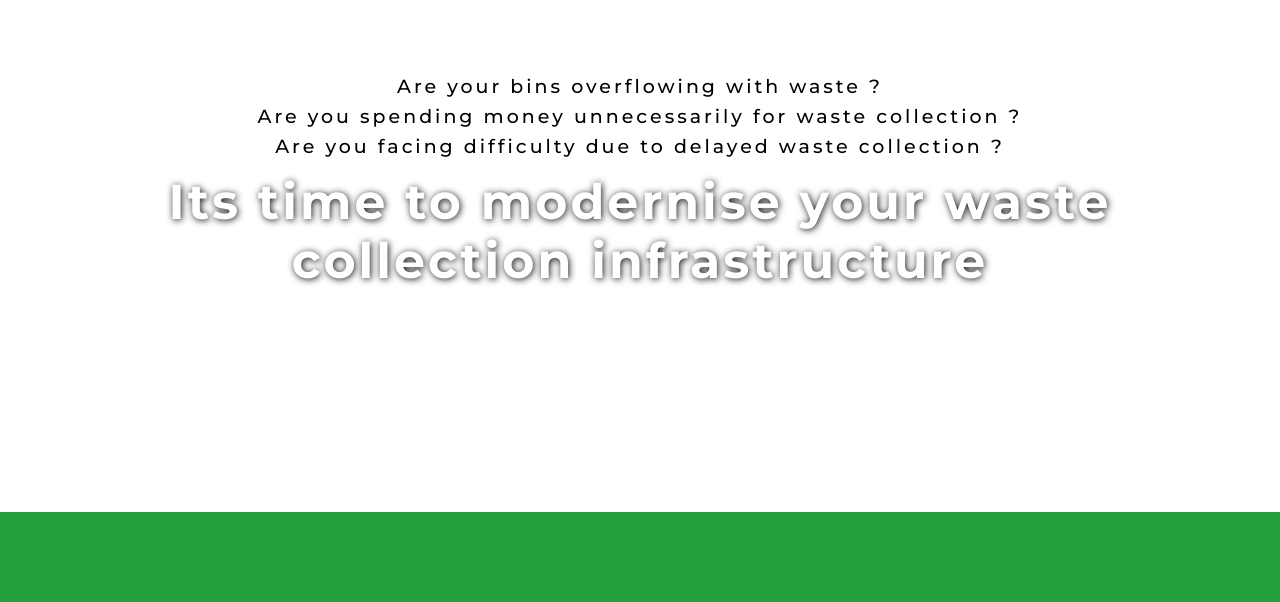
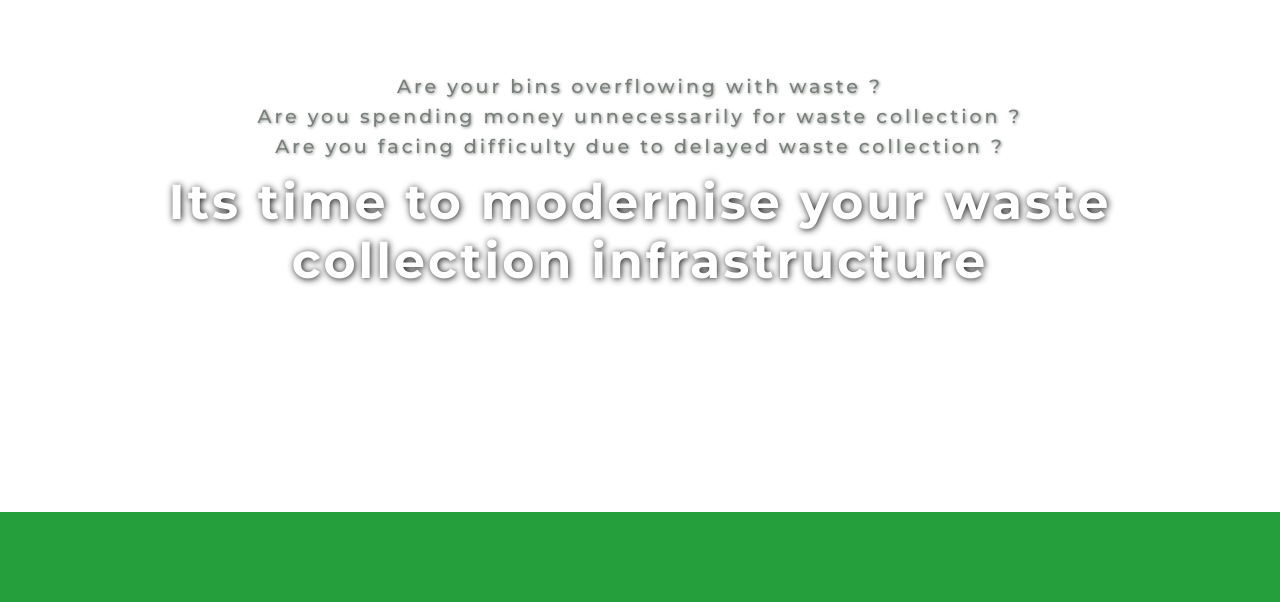
Before and after one commit to nikhilkilivayil/amstertec, a plain HTML site: page index.html in a window 1280 px wide. Shown: the part 168-770 px from the top of the page. Drawn offline with Linux system fonts and the light colour scheme.

```diff
--- a/css/style.css
+++ b/css/style.css
@@ -341,10 +341,12 @@ text-shadow: 1px 1px 7px #151212;
 color:#a3c962;
 }
 .banner-top-grid h4 {
-font-size: 20px;
-color: #000;
-letter-spacing: 3px;
+    font-size: 22px;
+    color: #718074;
+    letter-spacing: 3px;
     line-height: 30px;
+    text-shadow: 1px 1px 3px #839185;
+    font-weight: 500;
 }
 .bottom-info h6{
 font-size:18px;
```
Also changed, not shown: pics/logo1.png.
